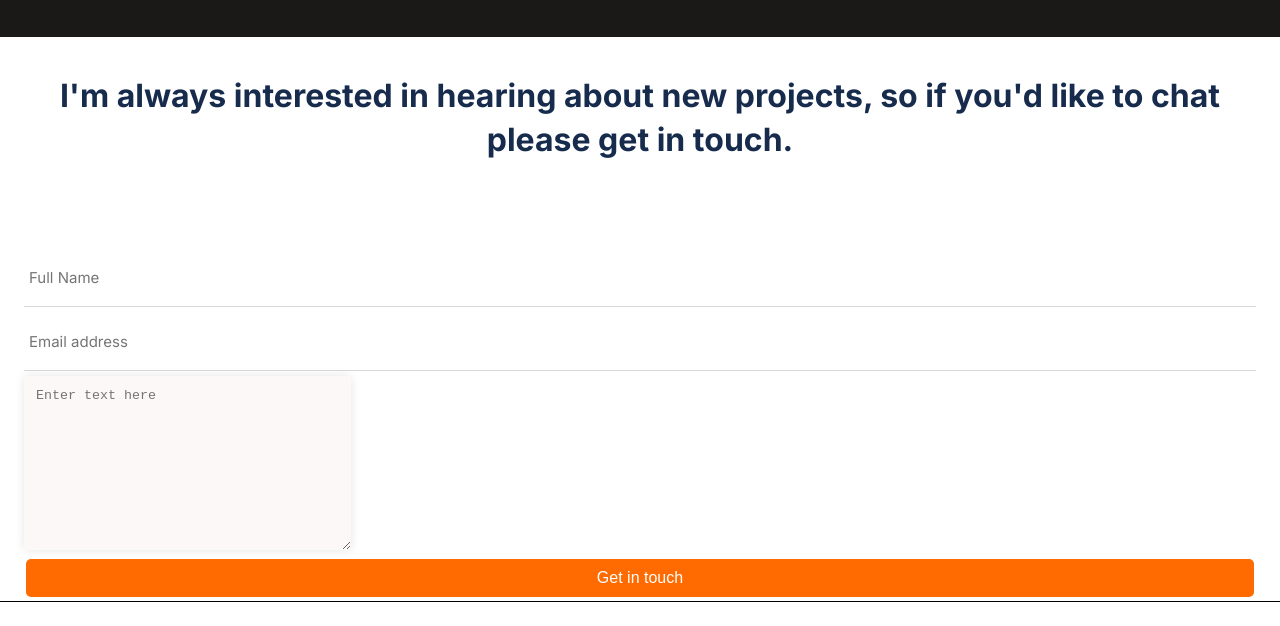
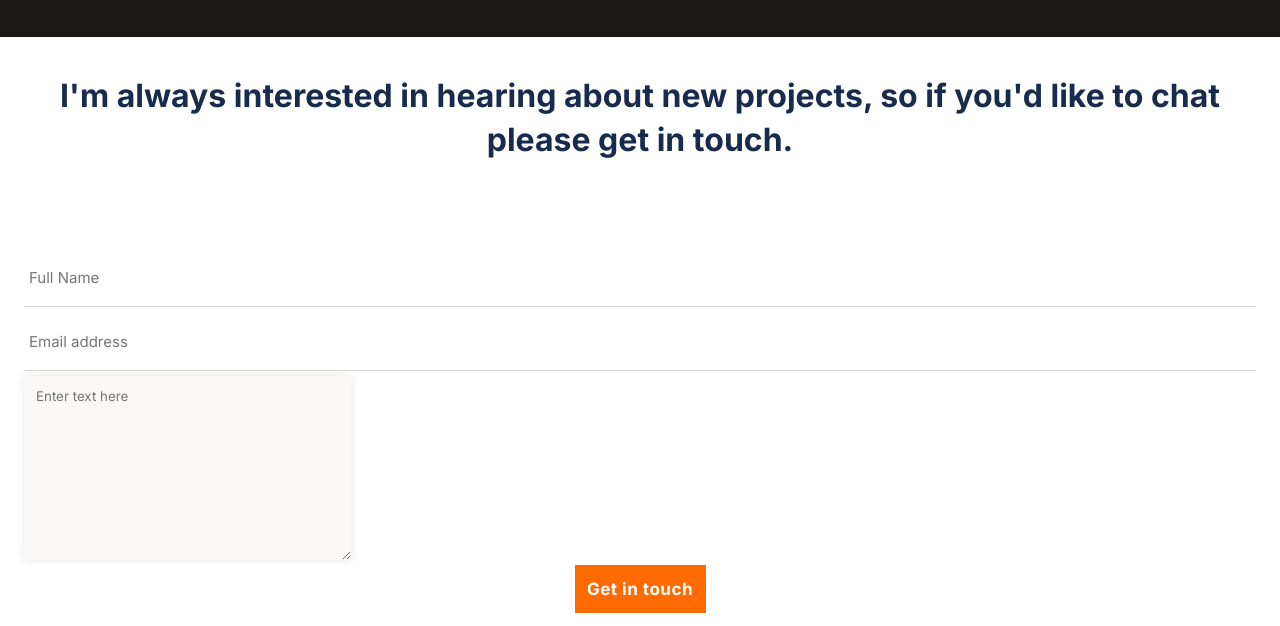
Before and after one commit to shuja-shah/Personal-Portfolio-MOBILE-SKELETON, a website: page index.html in a window 1280 px wide. Shown: the part 6655-7281 px from the top of the page. Drawn offline with Linux system fonts and the light colour scheme.

Commit message:
Fixed Various Styling Issues

```diff
--- a/index.css
+++ b/index.css
@@ -546,17 +546,38 @@ h3 {
 }
 
 .btn-contact {
-  background-color: #ff6b00;
+  align-self: center;
+  width: 131px;
+  padding: 12px;
+  background: #ff6b00;
+  height: 48px;
   border: none;
-  color: white;
-  padding: 10px 20px;
+  font-family: "Inter", sans-serif;
+  font-style: normal;
+  font-weight: 700;
+  font-size: 17px;
+  line-height: 24px;
   text-align: center;
-  text-decoration: none;
-  display: inline-block;
+  letter-spacing: 0.03em;
+  color: #fff;
+}
+
+.btn-contact:hover {
+  border: 1px solid #f55800;
+  background-color: #fff5e1;
+  color: #f55800;
   font-size: 16px;
-  margin: 4px 2px;
-  cursor: pointer;
-  border-radius: 5px;
+}
+
+.btn-contact:disabled {
+  background-color: #f4f1f0;
+  color: #5b5957;
+  border: none;
+}
+
+.btn-contact:active {
+  background-color: #e05304;
+  color: #fff;
 }
 
 .line3 {
@@ -591,10 +612,10 @@ form textarea {
   box-shadow: 0 0 10px rgba(0, 0, 0, 0.1);
   border: none;
   outline: none;
+  font-family: 'Inter', sans-serif;
 }
 
 footer {
-  border-top: 1px solid black;
   width: 100%;
   display: flex;
   flex-direction: column;
```
